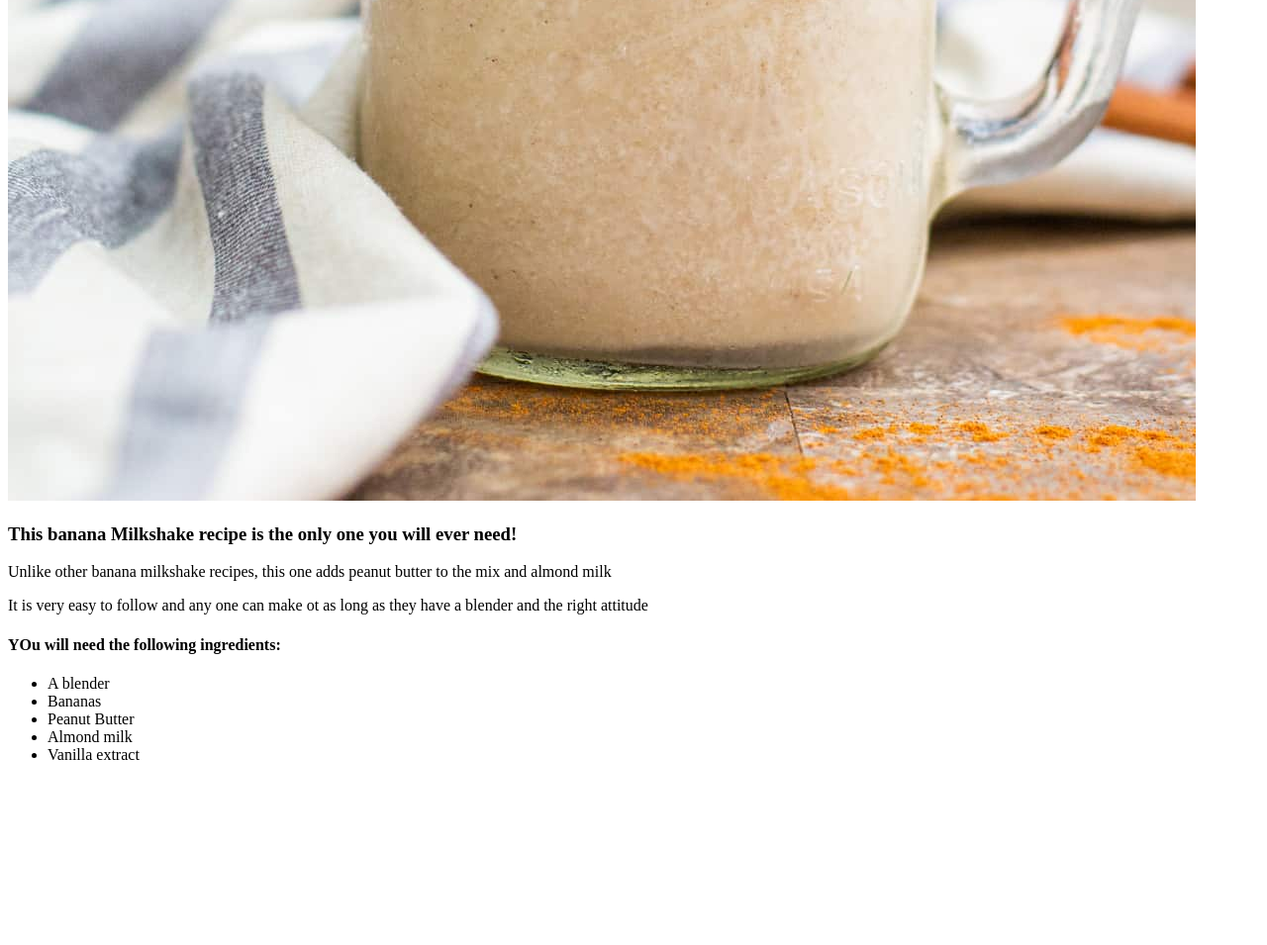
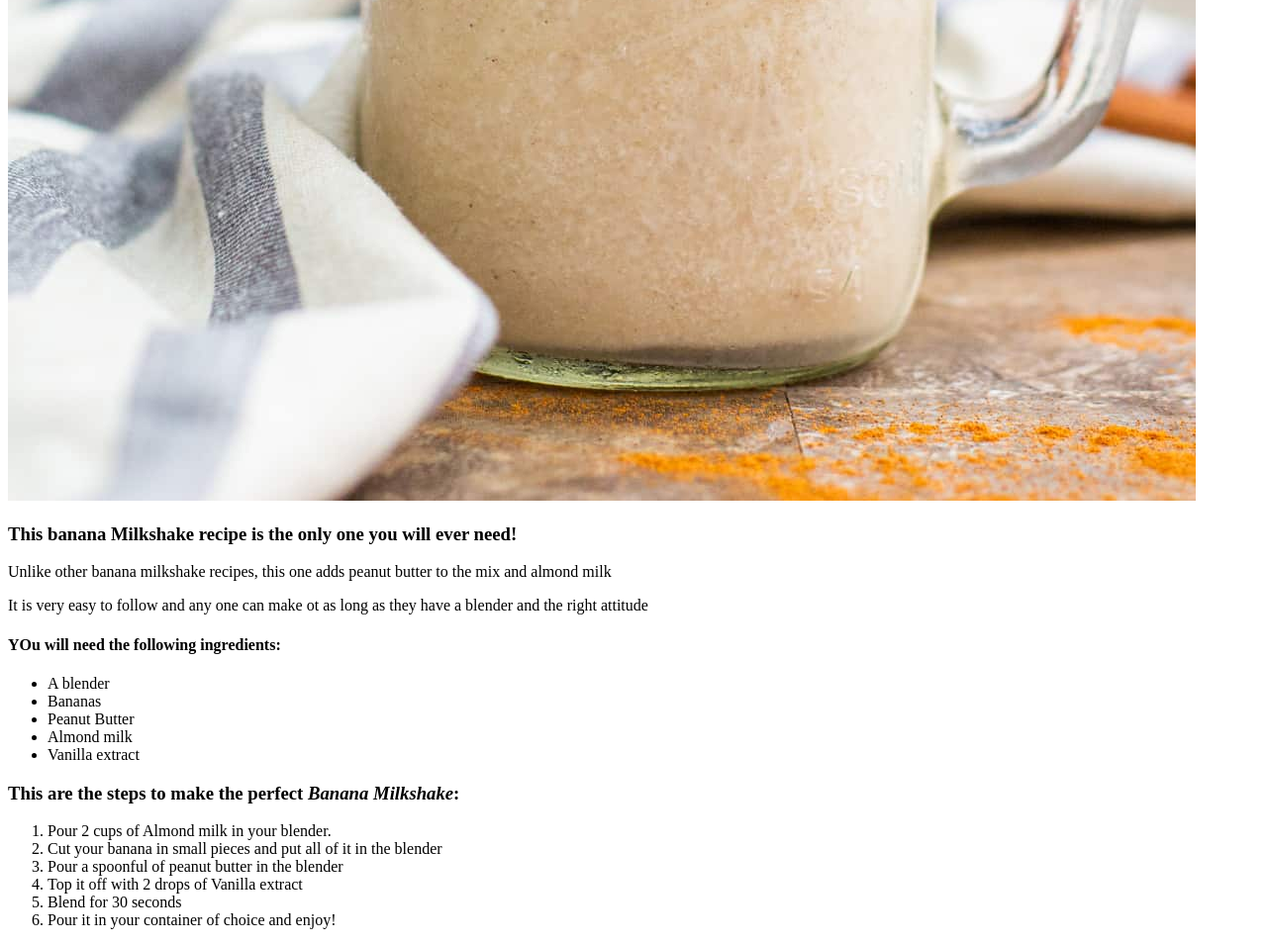
Before and after one commit to Ultimate553/odin-recipes, a plain HTML site: page recipes/milkshake.html in a window 1280 px wide. Shown: the part 1302-2257 px from the top of the page at 99% size. Before the commit the page ends 2090 px from the top, so only its background shows below. Drawn offline with Linux system fonts and the light colour scheme.

Commit message:
First recipe done!

```diff
--- a/recipes/milkshake.html
+++ b/recipes/milkshake.html
@@ -21,6 +21,15 @@
         <li>Almond milk</li>
         <li>Vanilla extract </li>
     </ul>
+    <h3>This are the steps to make the perfect <em> Banana Milkshake</em>:</h3>
+    <ol>
+        <li>Pour 2 cups of Almond milk in your blender.</li>
+        <li>Cut your banana in small pieces and put all of it in the blender</li>
+        <li>Pour a spoonful of peanut butter in the blender</li>
+        <li>Top it off with 2 drops of Vanilla extract</li>
+        <li>Blend for 30 seconds</li>
+        <li>Pour it in your container of choice and enjoy!</li>
+    </ol>
 
 </body>
 </html>
```
